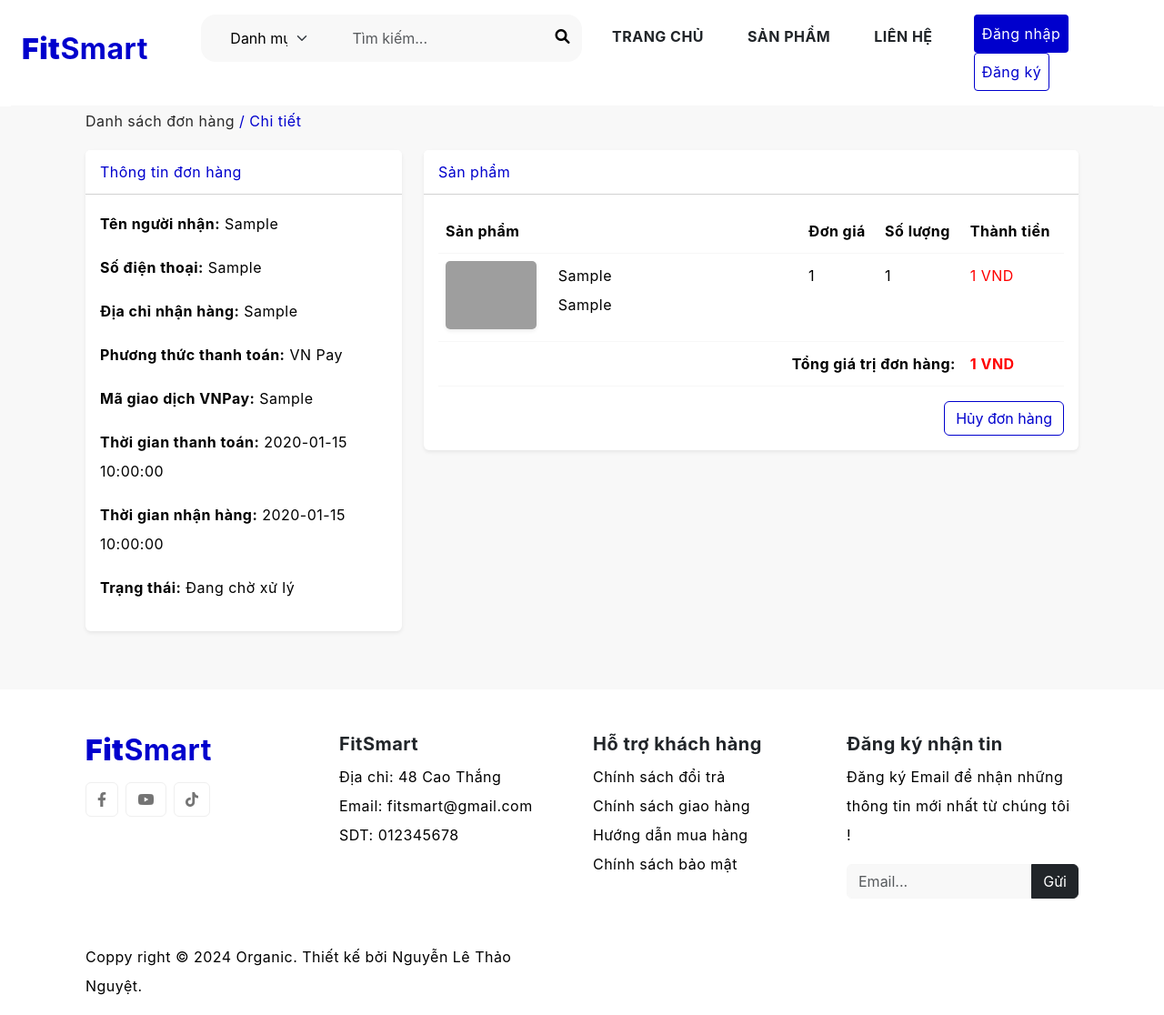
After one commit to dothihongkhanh/gear-sport-web-app, a Laravel app: page /view-detail-order/1 in a window 1280 px wide. The commit adds this page. Shown: the whole page at 91% size. Run offline with Laravel 10, Linux system fonts and the light colour scheme; data comes from the database, SQL or seed files in the repository; tables that the repository leaves empty hold one stand-in row (values such as "Sample post"); some libraries are stand-ins or nearby versions; grey boxes are pictures that could not be loaded.

Commit message:
feat: order client

```diff
--- a/app/Http/Controllers/Client/DonHangController.php
+++ b/app/Http/Controllers/Client/DonHangController.php
@@ -2,6 +2,7 @@
 
 namespace App\Http\Controllers\Client;
 
+use App\Enums\TrangThaiDonHang;
 use App\Http\Controllers\Controller;
 use App\Http\Requests\DonHang\ThemDonHangRequest;
 use App\Models\ChiTietDonHang;
@@ -81,4 +82,45 @@ class DonHangController extends Controller
             return redirect()->back();
         }
     }
+
+    public function viewAllOrder()
+    {
+        $maNguoiDung = Auth::user()->ma_nguoi_dung;
+        $dsDonHang = DonHang::where('ma_nguoi_dung', $maNguoiDung)->get();
+
+        return view('client.donhang.index', compact('dsDonHang'));
+    }
+
+    public function viewDetailOrder($maDonHang)
+    {
+        $donHang = DonHang::withTrashed()->with('chiTietDonHang')->findOrFail($maDonHang);
+
+        return view('client.donhang.detail', compact('donHang'));
+    }
+
+    public function received($maDonHang)
+    {
+        $donHang = DonHang::findOrFail($maDonHang);
+
+        if ($donHang->trang_thai == TrangThaiDonHang::DangGiaoHang) {
+            $donHang->trang_thai = TrangThaiDonHang::HoanThanh;
+            $donHang->save();
+            toastr()->success('Nhận hàng thành công!');
+
+            return redirect()->route('client.donhang.view-all');
+        }
+    }
+
+    public function cancel($maDonHang)
+    {
+        $donHang = DonHang::findOrFail($maDonHang);
+
+        if ($donHang->trang_thai == TrangThaiDonHang::DangChoXuLy) {
+            $donHang->trang_thai = TrangThaiDonHang::DaHuy;
+            $donHang->save();
+            toastr()->success('Hủy đơn hàng thành công!');
+
+            return redirect()->route('client.donhang.view-all');
+        }
+    }
 }
--- a/app/Models/DonHang.php
+++ b/app/Models/DonHang.php
@@ -2,6 +2,7 @@
 
 namespace App\Models;
 
+use App\Enums\TrangThaiDonHang;
 use Illuminate\Database\Eloquent\Factories\HasFactory;
 use Illuminate\Database\Eloquent\Model;
 use Illuminate\Database\Eloquent\SoftDeletes;
@@ -41,4 +42,24 @@ class DonHang extends Model
             return $chiTiet->thanhTien(); // Tổng giá trị của mỗi chi tiết đơn hàng
         });
     }
+
+    public function dangChoXuLy(): bool
+    {
+        return $this->trang_thai === TrangThaiDonHang::DangChoXuLy;
+    }
+
+    public function dangGiaoHang(): bool
+    {
+        return $this->trang_thai === TrangThaiDonHang::DangGiaoHang;
+    }
+
+    public function hoanThanh(): bool
+    {
+        return $this->trang_thai === TrangThaiDonHang::HoanThanh;
+    }
+
+    public function daHuy(): bool
+    {
+        return $this->trang_thai === TrangThaiDonHang::DaHuy;
+    }
 }
--- a/public/template/client/style.css
+++ b/public/template/client/style.css
@@ -30,24 +30,24 @@ body {
     --bs-body-line-height: 2;
     --bs-body-color: #000;
 
-  --bs-primary: #0000CD;
+    --bs-primary: #0000cd;
     --bs-primary-rgb: 0, 0, 205;
 
-  --bs-secondary: #1E90FF;
+    --bs-secondary: #1e90ff;
     --bs-secondary-rgb: 30, 144, 255;
 
-  --bs-danger: #FF0000;
+    --bs-danger: #ff0000;
     --bs-danger-rgb: 255, 0, 0;
 
     --bs-success: #a3be4c;
     --bs-success-rgb: 163, 190, 76;
 
-  --bs-primary-bg-subtle: #FFF9EB;
+    --bs-primary-bg-subtle: #fff9eb;
     --bs-success-bg-subtle: #eef5e5;
 
-  --bs-border-color: #F7F7F7;
+    --bs-border-color: #f7f7f7;
 
-  --bs-red: #FF0000;
+    --bs-red: #ff0000;
     --bs-red-rgb: 255, 0, 0;
 }
 .btn-primary {
@@ -55,9 +55,9 @@ body {
     --bs-btn-bg: var(--bs-primary);
     --bs-btn-border-color: transparent;
     --bs-btn-hover-color: #fff;
-  --bs-btn-hover-bg: #1E90FF;
+    --bs-btn-hover-bg: #1e90ff;
     --bs-btn-hover-border-color: transparent;
-  --bs-btn-focus-shadow-rgb: 49,132,253;
+    --bs-btn-focus-shadow-rgb: 49, 132, 253;
     --bs-btn-active-color: #fff;
     --bs-btn-active-bg: var(--bs-primary);
     --bs-btn-active-border-color: transparent;
@@ -70,12 +70,12 @@ body {
     --bs-btn-color: var(--bs-primary);
     --bs-btn-border-color: var(--bs-primary);
     --bs-btn-hover-color: #fff;
-  --bs-btn-hover-bg: #1E90FF;
-  --bs-btn-hover-border-color: #1E90FF;
-  --bs-btn-focus-shadow-rgb: 13,110,253;
+    --bs-btn-hover-bg: #1e90ff;
+    --bs-btn-hover-border-color: #1e90ff;
+    --bs-btn-focus-shadow-rgb: 13, 110, 253;
     --bs-btn-active-color: #fff;
-  --bs-btn-active-bg: #1E90FF;
-  --bs-btn-active-border-color: #1E90FF;
+    --bs-btn-active-bg: #1e90ff;
+    --bs-btn-active-border-color: #1e90ff;
     --bs-btn-active-shadow: inset 0 3px 5px rgba(0, 0, 0, 0.125);
     --bs-btn-disabled-color: #fff3cd;
     --bs-btn-disabled-bg: transparent;
@@ -84,56 +84,61 @@ body {
 }
 .btn-outline-light {
     --bs-btn-color: #747474;
-  --bs-btn-border-color: #EFEFEF;
+    --bs-btn-border-color: #efefef;
     --bs-btn-hover-color: #000;
-  --bs-btn-hover-bg: #EFEFEF;
-  --bs-btn-hover-border-color: #EFEFEF;
-  --bs-btn-focus-shadow-rgb: 248,249,250;
+    --bs-btn-hover-bg: #efefef;
+    --bs-btn-hover-border-color: #efefef;
+    --bs-btn-focus-shadow-rgb: 248, 249, 250;
     --bs-btn-active-color: #000;
-  --bs-btn-active-bg: #EFEFEF;
-  --bs-btn-active-border-color: #EFEFEF;
+    --bs-btn-active-bg: #efefef;
+    --bs-btn-active-border-color: #efefef;
     --bs-btn-active-shadow: inset 0 3px 5px rgba(0, 0, 0, 0.125);
-  --bs-btn-disabled-color: #EFEFEF;
+    --bs-btn-disabled-color: #efefef;
     --bs-btn-disabled-bg: transparent;
-  --bs-btn-disabled-border-color: #EFEFEF;
+    --bs-btn-disabled-border-color: #efefef;
     --bs-gradient: none;
 }
 .btn-warning {
     --bs-btn-color: #747474;
-  --bs-btn-bg: #FCF7EB;
-  --bs-btn-border-color: #FCF7EB;
+    --bs-btn-bg: #fcf7eb;
+    --bs-btn-border-color: #fcf7eb;
     --bs-btn-hover-color: #747474;
-  --bs-btn-hover-bg: #FFECBE;
-  --bs-btn-hover-border-color: #FFECBE;
-  --bs-btn-focus-shadow-rgb: 217,164,6;
+    --bs-btn-hover-bg: #ffecbe;
+    --bs-btn-hover-border-color: #ffecbe;
+    --bs-btn-focus-shadow-rgb: 217, 164, 6;
     --bs-btn-active-color: #000;
-  --bs-btn-active-bg: #FFECBE;
-  --bs-btn-active-border-color: #FFECBE;
+    --bs-btn-active-bg: #ffecbe;
+    --bs-btn-active-border-color: #ffecbe;
     --bs-btn-active-shadow: inset 0 3px 5px rgba(0, 0, 0, 0.125);
     --bs-btn-disabled-color: #000;
-  --bs-btn-disabled-bg: #FCF7EB;
-  --bs-btn-disabled-border-color: #FCF7EB;
+    --bs-btn-disabled-bg: #fcf7eb;
+    --bs-btn-disabled-border-color: #fcf7eb;
 }
 .btn-success {
     --bs-btn-color: #222;
-  --bs-btn-bg: #EEF5E4;
-  --bs-btn-border-color: #EEF5E4;
+    --bs-btn-bg: #eef5e4;
+    --bs-btn-border-color: #eef5e4;
     --bs-btn-hover-color: #222;
     --bs-btn-hover-bg: #9de3c2;
     --bs-btn-hover-border-color: #9de3c2;
-  --bs-btn-focus-shadow-rgb: 60,153,110;
+    --bs-btn-focus-shadow-rgb: 60, 153, 110;
     --bs-btn-active-color: #222;
     --bs-btn-active-bg: #9de3c2;
     --bs-btn-active-border-color: #9de3c2;
     --bs-btn-active-shadow: inset 0 3px 5px rgba(0, 0, 0, 0.125);
     --bs-btn-disabled-color: #222;
-  --bs-btn-disabled-bg: #EEF5E4;
-  --bs-btn-disabled-border-color: #EEF5E4;
+    --bs-btn-disabled-bg: #eef5e4;
+    --bs-btn-disabled-border-color: #eef5e4;
 }
 body {
     letter-spacing: 0.03em;
 }
-h1,h2,h3,h4,h5,h6 {
+h1,
+h2,
+h3,
+h4,
+h5,
+h6 {
     font-family: var(--heading-font);
     color: var(--bs-dark);
     font-weight: 700;
--- /dev/null
+++ b/resources/views/client/donhang/detail.blade.php
@@ -0,0 +1,75 @@
+@extends('client.layouts.app')
+@section('title', 'Chi tiết đơn hàng - ' . $donHang->ma_don_hang)
+@section('content')
+<section class="bg-light">
+    <div class="container pb-5">
+        <p><a href="{{ route('client.donhang.view-all') }}" class="text-decoration-none">Danh sách đơn hàng</a><span class="text-primary"> / Chi tiết</span></p>
+        <div class="row">
+            <div class="col-lg-4">
+                <div class="card border-0 shadow-sm mb-3">
+                    <div class="card-header bg-white text-primary">Thông tin đơn hàng</div>
+                    <div class="card-body">
+                        <p><strong>Tên người nhận:</strong> {{ $donHang->ten_nguoi_nhan }}</p>
+                        <p><strong>Số điện thoại:</strong> {{ $donHang->sdt_nhan_hang }}</p>
+                        <p><strong>Địa chỉ nhận hàng:</strong> {{ $donHang->dia_chi_nhan_hang }}</p>
+                        <p><strong>Phương thức thanh toán:</strong> {{ $donHang->phuong_thuc_thanh_toan }}</p>
+
+                        @if($donHang->phuong_thuc_thanh_toan == \App\Enums\PhuongThucThanhToan::VNPay)
+                        <p><strong>Mã giao dịch VNPay:</strong> {{ $donHang->ma_giao_dich_vnpay }}</p>
+                        @endif
+                        <p><strong>Thời gian thanh toán:</strong> {{ $donHang->thoi_gian_thanh_toan }}</p>
+                        <p><strong>Thời gian nhận hàng:</strong> {{ $donHang->thoi_gian_nhan_hang }}</p>
+                        <p><strong>Trạng thái:</strong> {{ $donHang->trang_thai }}</p>
+                    </div>
+                </div>
+            </div>
+            <div class="col-lg-8">
+                <div class="card border-0 shadow-sm mb-3">
+                    <div class="card-header bg-white text-primary">Sản phẩm</div>
+                    <div class="card-body">
+                        <table class="table table-hover">
+                            <tr>
+                                <th>Sản phẩm</th>
+                                <th width="40%"></th>
+                                <th>Đơn giá</th>
+                                <th>Số lượng</th>
+                                <th>Thành tiền</th>
+                            </tr>
+                            @foreach ($donHang->chiTietDonHang as $chiTiet)
+                            <tr>
+                                <td><img src="{{ $chiTiet->ChiTietSanPham->hinh_anh_chi_tiet }}" class="card card-img border-0 shadow-sm" style="width: 100px;"></td>
+                                <td>
+                                    {{ $chiTiet->sanPham->ten_san_pham }}
+                                    <p>{{ $chiTiet->ChiTietSanPham->thuoc_tinh }}</p>
+                                </td>
+                                <td>{{ number_format($chiTiet->gia, 0, '.', '.') }}</td>
+                                <td>{{ $chiTiet->so_luong_dat }}</td>
+                                <td class="text-danger">{{ number_format($chiTiet->thanhTien(), 0, '.', '.') }} VND</td>
+                            </tr>
+                            @endforeach
+                            <tr>
+                                <td colspan="4" class="text-end"><strong>Tổng giá trị đơn hàng:</strong></td>
+                                <td><strong class="text-danger">{{ number_format($donHang->tongGiaTri(), 0, '.', '.') }} VND</strong></td>
+                            </tr>
+                        </table>
+                        <form action="{{ route('client.donhang.received', $donHang->ma_don_hang) }}" method="POST" class="d-flex justify-content-end">
+                            @csrf
+                            @method('PATCH')
+                            @if($donHang->trang_thai == \App\Enums\TrangThaiDonHang::DangGiaoHang)
+                            <button type="submit" class="btn btn-success">Đã nhận được hàng</button>
+                            @endif
+                        </form>
+                        <form action="{{ route('client.donhang.cancel', $donHang->ma_don_hang) }}" method="POST" class="d-flex justify-content-end">
+                            @csrf
+                            @method('PATCH')
+                            @if($donHang->trang_thai == \App\Enums\TrangThaiDonHang::DangChoXuLy)
+                            <button type="submit" class="btn btn-outline-primary">Hủy đơn hàng</button>
+                            @endif
+                        </form>
+                    </div>
+                </div>
+            </div>
+        </div>
+    </div>
+</section>
+@endsection
--- a/resources/views/client/layouts/header.blade.php
+++ b/resources/views/client/layouts/header.blade.php
@@ -62,7 +62,7 @@
                         {{ Auth::user()->ten_nguoi_dung }}
                     </strong>
                     <ul class="dropdown-menu" aria-labelledby="dropdownMenuButton">
-                        <li><a class="dropdown-item" href="#">Đơn mua</a></li>
+                        <li><a class="dropdown-item" href="{{ route('client.donhang.view-all') }}">Đơn mua</a></li>
                         <li>
                             <a class="dropdown-item" href="{{ route('logout') }}" onclick="event.preventDefault();
                                                  document.getElementById('logout-form').submit();">
--- a/routes/web.php
+++ b/routes/web.php
@@ -107,8 +107,10 @@ Route::controller(ClientDonHangController::class)->group(function () {
     Route::post('luu', 'saveOrder')->name('client.donhang.luu');
     Route::post('buy', 'buyProduct')->name('client.buy');
     Route::get('checkout-single', 'showOrder')->name('client.thanhtoan.checkout-single');
-    Route::post('add-to-cart', 'addToCart')->name('client.addtocart');
-    Route::post('cart', 'viewCart')->name('client.view-cart');
+    Route::get('order', 'viewAllOrder')->name('client.donhang.view-all');
+    Route::get('view-detail-order/{ma_don_hang}', 'viewDetailOrder')->name('client.donhang.detail');
+    Route::patch('received/{ma_don_hang}', 'received')->name('client.donhang.received');
+    Route::patch('cancel/{ma_don_hang}', 'cancel')->name('client.donhang.cancel');
 });
 
 Route::controller(GioHangController::class)->group(function () {
```
Also changed, not shown: other parts of public/template/client/style.css (+104 -46 lines), resources/views/client/donhang/index.blade.php (added, +161 -0 lines). Lines whose indentation alone changed are shown as unchanged.
